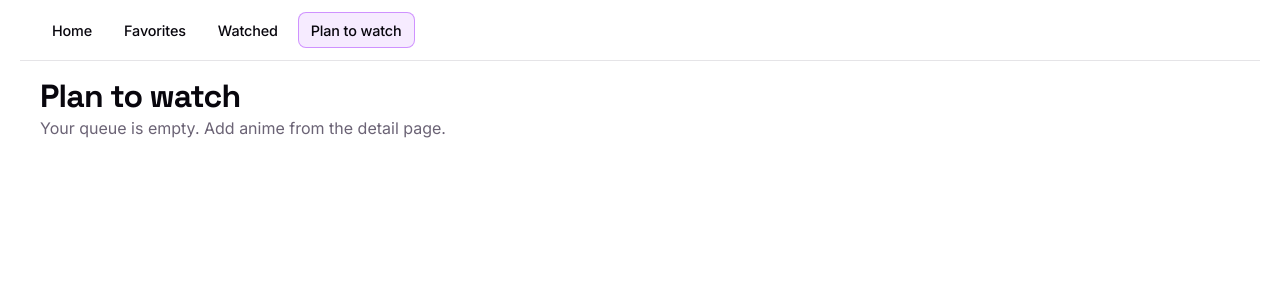
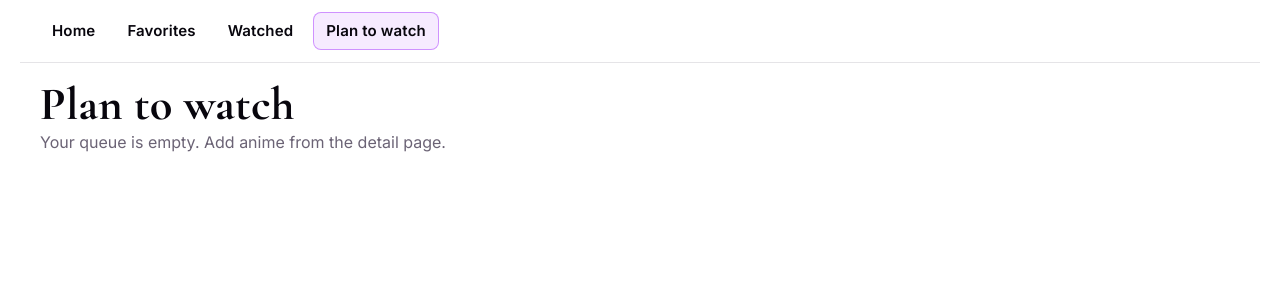
Before and after one commit to Kauaioliveira/anime-tracker-mvp, a React (Vite) app: page /planned in a window 1280 px wide. Shown: the top 300 px of the page. Built offline with nearby package versions, Linux system fonts and the light colour scheme.

Commit message:
Upgrade fonts (Inter + Space Grotesk) and inline search icon in search bar

```diff
--- a/index.html
+++ b/index.html
@@ -7,7 +7,7 @@
     <link rel="preconnect" href="https://fonts.googleapis.com" />
     <link rel="preconnect" href="https://fonts.gstatic.com" crossorigin />
     <link
-      href="https://fonts.googleapis.com/css2?family=Inter:wght@400;500;600;700&family=Space+Grotesk:wght@600;700&display=swap"
+      href="https://fonts.googleapis.com/css2?family=Cinzel+Decorative:wght@700&family=Inter:wght@400;500;600;700&family=Cormorant+Garamond:wght@600;700&display=swap"
       rel="stylesheet"
     />
     <title>Anime Tracker</title>
--- a/src/index.css
+++ b/src/index.css
@@ -1,6 +1,7 @@
 :root {
   --font-body: 'Inter', system-ui, sans-serif;
-  --font-heading: 'Space Grotesk', 'Inter', system-ui, sans-serif;
+  --font-heading: 'Cormorant Garamond', Georgia, serif;
+  --font-display: 'Cinzel Decorative', 'Times New Roman', serif;
   --text: #6b6375;
   --text-h: #08060d;
   --bg: #fff;
@@ -34,7 +35,7 @@ body {
   color: var(--text);
   font-family: var(--font-body);
   font-size: 1rem;
-  line-height: 1.6;
+  line-height: 1.65;
   -webkit-font-smoothing: antialiased;
   -moz-osx-font-smoothing: grayscale;
 }
@@ -248,9 +249,9 @@ body {
   border-radius: 8px;
   color: var(--text-h);
   text-decoration: none;
-  font-size: 0.9rem;
-  font-weight: 500;
-  letter-spacing: -0.01em;
+  font-size: 0.94rem;
+  font-weight: 600;
+  letter-spacing: 0.01em;
 }
 
 .app-nav__link:hover {
@@ -269,19 +270,22 @@ body {
 
 .home-hero__title {
   margin: 0 0 0.5rem;
-  font-family: var(--font-heading);
-  font-size: clamp(1.6rem, 5vw + 0.5rem, 2.25rem);
+  font-family: var(--font-display);
+  font-size: clamp(2.35rem, 7vw, 4.25rem);
   font-weight: 700;
-  line-height: 1.15;
-  letter-spacing: -0.03em;
+  line-height: 1.02;
+  letter-spacing: 0.02em;
   color: var(--text-h);
+  text-wrap: balance;
+  text-shadow: 0 1px 0 rgba(255, 255, 255, 0.18);
 }
 
 .home-hero__description {
   margin: 0;
   max-width: 36rem;
   margin-inline: auto;
-  line-height: 1.45;
+  font-size: 1.02rem;
+  line-height: 1.6;
 }
 
 .scroll-row {
@@ -328,15 +332,15 @@ body {
 .scroll-row__title {
   margin: 0;
   font-family: var(--font-heading);
-  font-size: 1.25rem;
+  font-size: 1.45rem;
   font-weight: 700;
-  letter-spacing: -0.025em;
+  letter-spacing: 0.01em;
   color: var(--text-h);
 }
 
 .scroll-row__hint {
   margin: 0;
-  font-size: 0.82rem;
+  font-size: 0.9rem;
   line-height: 1.5;
   color: var(--text);
   max-width: 42rem;
@@ -488,10 +492,9 @@ body {
 }
 
 .scroll-row__card-title {
-  font-size: 0.78rem;
-  font-weight: 500;
+  font-size: 0.84rem;
+  font-weight: 600;
   line-height: 1.35;
-  font-weight: 600;
   color: var(--text-h);
   display: -webkit-box;
   -webkit-box-orient: vertical;
@@ -555,8 +558,8 @@ body {
     background: var(--bg);
     color: var(--text-h);
     font: inherit;
-    font-size: 0.85rem;
-    font-weight: 500;
+    font-size: 0.92rem;
+    font-weight: 600;
     cursor: pointer;
     min-width: 4.5rem;
   }
@@ -602,7 +605,7 @@ body {
     background: transparent;
     color: var(--text-h);
     font: inherit;
-    font-size: 0.9rem;
+    font-size: 0.98rem;
     outline: none;
   }
 
@@ -619,7 +622,7 @@ body {
     background: var(--accent-solid);
     color: #fff;
     font: inherit;
-    font-size: 0.8rem;
+    font-size: 0.88rem;
     font-weight: 600;
     letter-spacing: 0.01em;
     cursor: pointer;
@@ -733,11 +736,11 @@ body {
   }
 
   .anime-card__title {
-    font-size: 0.88rem;
+    font-size: 0.96rem;
     font-weight: 600;
     margin: 0;
     padding: 0.5rem 0.6rem 0.25rem;
-    line-height: 1.3;
+    line-height: 1.35;
     letter-spacing: -0.01em;
     color: var(--text-h);
     min-height: calc(0.9rem * 1.25 * 3);
@@ -753,8 +756,8 @@ body {
     margin: 0;
     margin-top: auto;
     padding: 0 0.6rem 0.5rem;
-    font-size: 0.75rem;
-    line-height: 1.3;
+    font-size: 0.8rem;
+    line-height: 1.4;
     color: var(--text);
     min-height: calc(0.75rem * 1.3 * 2);
     display: -webkit-box;
@@ -791,10 +794,10 @@ body {
     min-width: min(200px, 100%);
     color: var(--text-h);
     font-family: var(--font-heading);
-    font-size: clamp(1.4rem, 3.5vw + 0.5rem, 2rem);
+    font-size: clamp(1.9rem, 4vw + 0.45rem, 2.9rem);
     font-weight: 700;
-    line-height: 1.2;
-    letter-spacing: -0.025em;
+    line-height: 1.08;
+    letter-spacing: 0.005em;
     overflow-wrap: anywhere;
     word-break: break-word;
   }
@@ -840,7 +843,7 @@ body {
     background: var(--bg);
     color: var(--text-h);
     font: inherit;
-    font-size: 0.88rem;
+    font-size: 0.94rem;
     font-weight: 500;
   }
 
@@ -894,7 +897,7 @@ body {
   .anime-detail__synopsis {
     max-width: 50rem;
     line-height: 1.65;
-    font-size: 0.95rem;
+    font-size: 1rem;
     color: var(--text);
   }
 
@@ -941,7 +944,7 @@ body {
     background: var(--bg);
     color: var(--text-h);
     font: inherit;
-    font-size: 0.88rem;
+    font-size: 0.92rem;
     font-weight: 500;
     cursor: pointer;
   }
@@ -976,7 +979,7 @@ body {
     background: var(--bg);
     color: var(--text-h);
     font: inherit;
-    font-size: 0.88rem;
+    font-size: 0.92rem;
     font-weight: 500;
     cursor: pointer;
   }
```
Also changed, not shown: public/anime-tracker-preview.png (added), 1 other file (tests, documents, lock files or other folders).
